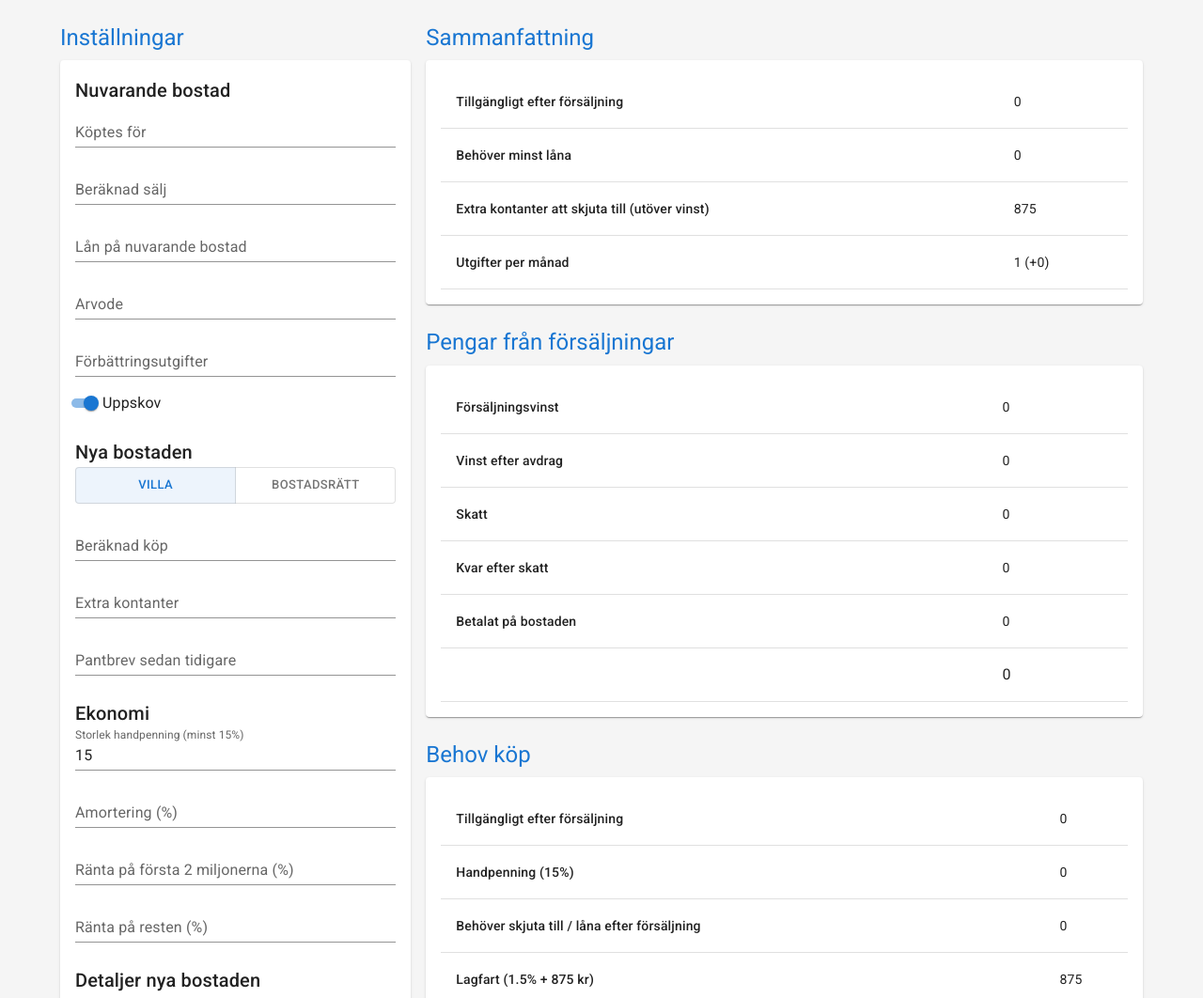
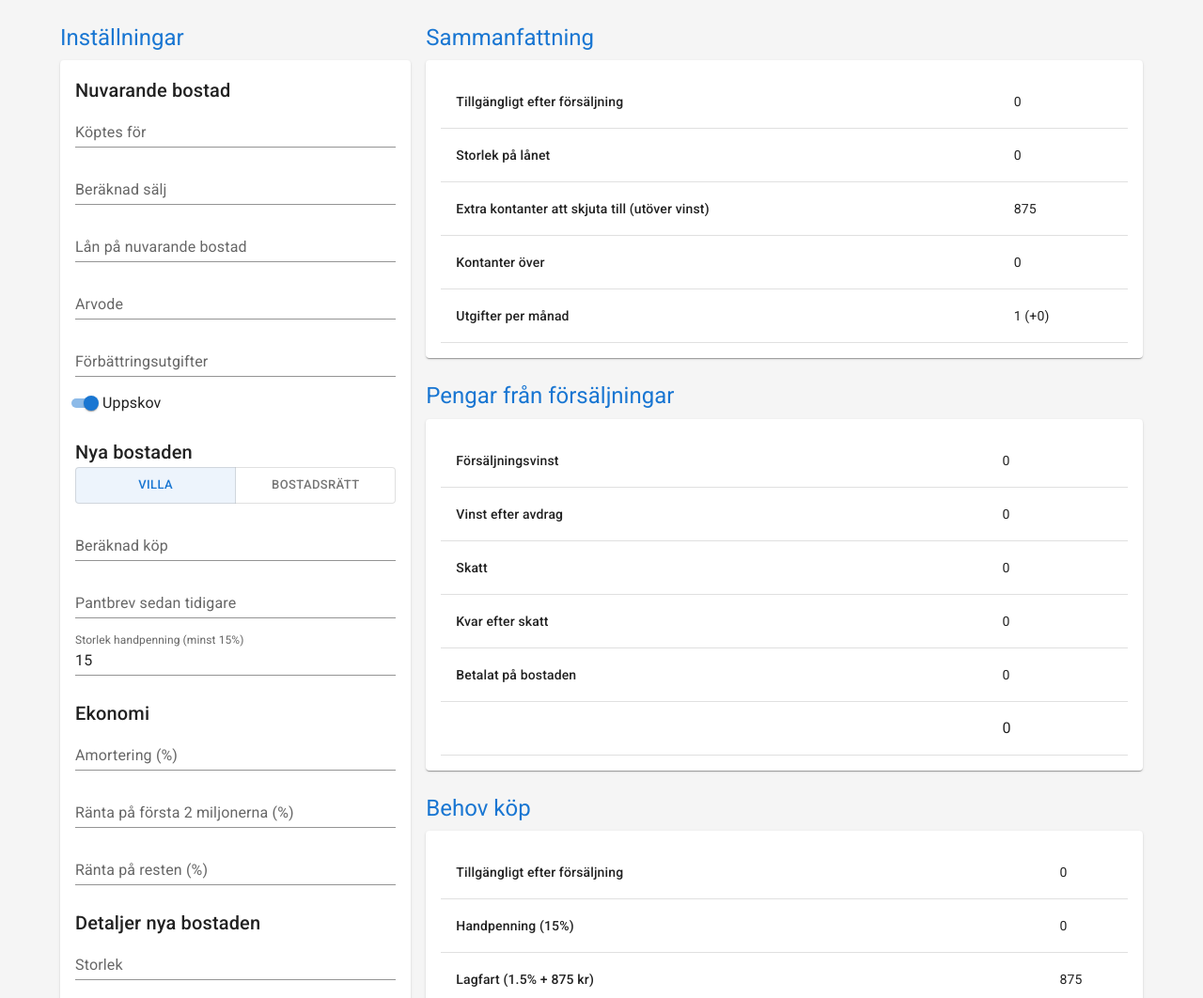
Before and after one commit to marcusmalmberg/property-sale-calculator, a Gatsby site: page / in a window 1280 px wide. Shown: the top 1062 px of the page at 94% size. Built offline with nearby package versions, Linux system fonts and the light colour scheme; Gatsby itself is replaced by a stand-in of ours.

Commit message:
Bases loan amount on what's needed after deposit instead of the lowest possible loan with the money available after sale

```diff
--- a/src/components/Calculator/index.tsx
+++ b/src/components/Calculator/index.tsx
@@ -44,14 +44,13 @@ const settingsConfiguration: SettingsSection[] = [
     fields: [
       { name: 'Bostadstyp', type: 'toggleButton', options: ['Villa', 'Bostadsrätt'], defaultValue: 'Villa', key: 'propertyType' },
       { name: 'Beräknad köp', key: 'buyPrice' },
-      { name: 'Extra kontanter', key: 'extraCash' },
       { name: 'Pantbrev sedan tidigare', key: 'mortageBond' },
+      { name: 'Storlek handpenning (minst 15%)', defaultValue: '15', key: 'depositPercentage' },
     ]
   },
   {
     title: 'Ekonomi',
     fields: [
-      { name: 'Storlek handpenning (minst 15%)', defaultValue: '15', key: 'depositPercentage' },
       { name: 'Amortering (%)', key: 'amortizement' },
       { name: 'Ränta på första 2 miljonerna (%)', key: 'interest1' },
       { name: 'Ränta på resten (%)', key: 'interest2' },
@@ -81,12 +80,13 @@ interface SalesCalculations {
 interface BuyCalculations {
   availableAfterSale: number
   deposit: number
-  neededAfterSale: number
   deedCost: number
-  needToLoan: number
+  loan: number
+  maxLoan: number
   mortageBondCost: number
   cashInput: number
   minimumExtraCash: number
+  cashRemaining: number
 }
 
 interface Expenses {
@@ -138,16 +138,16 @@ const Calculator = (): JSX.Element => {
   let buyCalculations = {} as BuyCalculations
   buyCalculations.availableAfterSale = salesCalculations.remainingAfterTaxes + salesCalculations.paidOnCurrentProperty
   buyCalculations.deposit = Math.round(settings.buyPrice * (settings.depositPercentage ?? 15) / 100.0)
-  buyCalculations.neededAfterSale = settings.buyPrice - buyCalculations.availableAfterSale
   buyCalculations.deedCost = settings.propertyType === "Villa" ? settings.buyPrice * 0.015 + 875 : 0
-  buyCalculations.needToLoan = buyCalculations.neededAfterSale - settings.extraCash
-  buyCalculations.mortageBondCost = settings.propertyType === "Villa" ? Math.max(Math.round((buyCalculations.needToLoan - settings.mortageBond) * 0.02), 0) : 0
+  buyCalculations.loan = settings.buyPrice - buyCalculations.deposit
+  buyCalculations.mortageBondCost = settings.propertyType === "Villa" ? Math.max(Math.round((buyCalculations.loan - settings.mortageBond) * 0.02), 0) : 0
   buyCalculations.cashInput = buyCalculations.deposit + buyCalculations.deedCost + buyCalculations.mortageBondCost
   buyCalculations.minimumExtraCash = Math.max(buyCalculations.cashInput - buyCalculations.availableAfterSale, 0)
+  buyCalculations.cashRemaining = buyCalculations.availableAfterSale - buyCalculations.cashInput > 0 ? buyCalculations.availableAfterSale - buyCalculations.cashInput : 0
 
   let expenses = {} as Expenses
-  expenses.interest = Math.round((Math.min(buyCalculations.needToLoan, 2000000) * settings.interest1 / 100.0 + Math.max(buyCalculations.needToLoan - 2000000, 0) * settings.interest2 / 100.0) / 12)
-  expenses.amortizement = Math.round(buyCalculations.needToLoan * settings.amortizement / 100.0 / 12)
+  expenses.interest = Math.round((Math.min(buyCalculations.loan, 2000000) * settings.interest1 / 100.0 + Math.max(buyCalculations.loan - 2000000, 0) * settings.interest2 / 100.0) / 12)
+  expenses.amortizement = Math.round(buyCalculations.loan * settings.amortizement / 100.0 / 12)
   expenses.rent = settings.costRent * 1
   expenses.insurance = settings.costInsurance * 1
   expenses.electricity = settings.costElectricity * 1
@@ -201,13 +201,15 @@ const Calculator = (): JSX.Element => {
                 <Paper sx={{ p: 2 }}>
                   <ResultTableVertical headerRow={[
                     "Tillgängligt efter försäljning",
-                    "Behöver minst låna",
+                    "Storlek på lånet",
                     "Extra kontanter att skjuta till (utöver vinst)",
+                    "Kontanter över",
                     "Utgifter per månad",
                   ]} tableData={[[
                     buyCalculations.availableAfterSale,
-                    buyCalculations.needToLoan,
+                    buyCalculations.loan,
                     buyCalculations.minimumExtraCash,
+                    buyCalculations.cashRemaining,
                     `${expenses.totalMonthly} (${numberWithSign(calculations.expenseDifference.totalMonthly)})`,
                   ]]} />
                 </Paper>
@@ -246,18 +248,16 @@ const Calculator = (): JSX.Element => {
                   <ResultTableVertical headerRow={[
                     "Tillgängligt efter försäljning",
                     `Handpenning (${Math.round(settings.depositPercentage ?? 15)}%)`,
-                    "Behöver skjuta till / låna efter försäljning",
                     "Lagfart (1.5% + 875 kr)",
-                    "Behöver minst låna",
+                    "Storlek på lånet",
                     "Pantbrev (2% av nylån)",
                     "Behov kontanter (handpenning + lagfart + pantbrev)",
                     "Minst extra kontanter att skjuta till utöver försäljningsvinst",
                   ]} tableData={[[
                     buyCalculations.availableAfterSale,
                     buyCalculations.deposit,
-                    buyCalculations.neededAfterSale,
                     buyCalculations.deedCost,
-                    buyCalculations.needToLoan,
+                    buyCalculations.loan,
                     buyCalculations.mortageBondCost,
                     buyCalculations.cashInput,
                     buyCalculations.minimumExtraCash,
```
